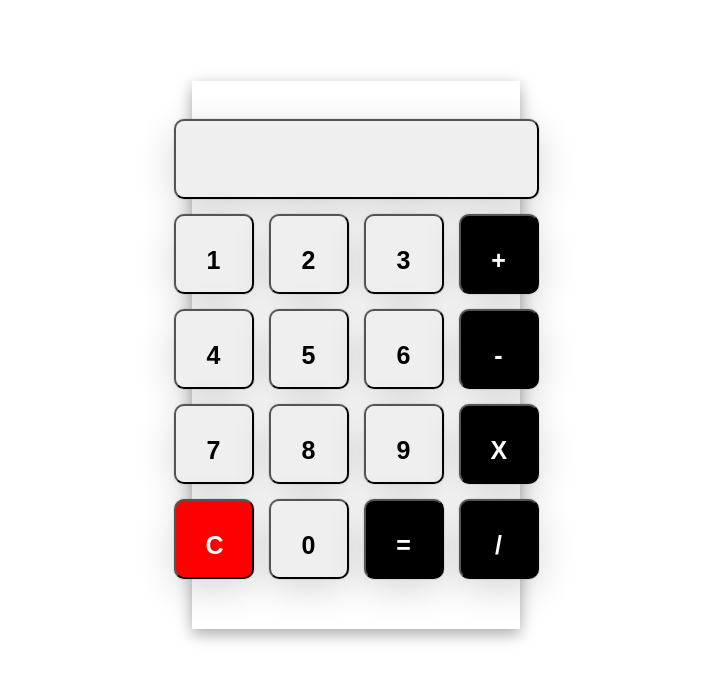
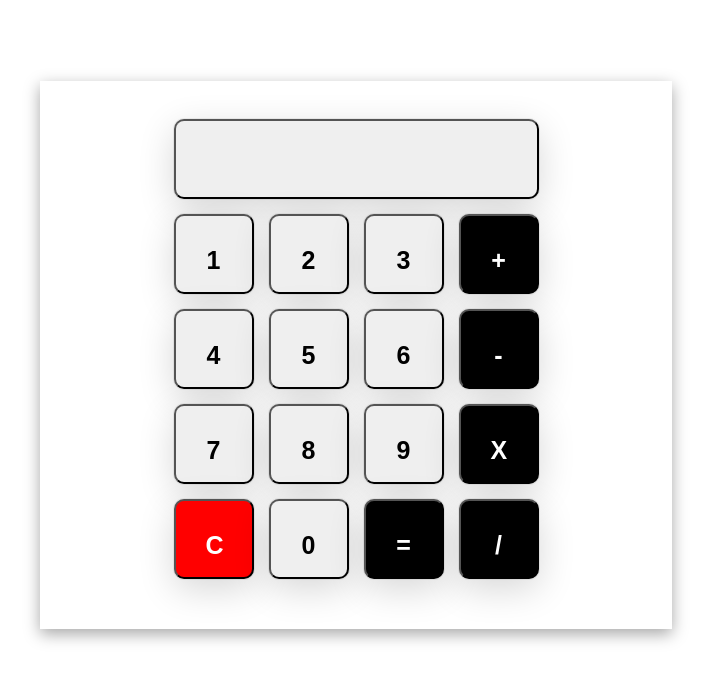
Before and after one commit to Riyasahu0419/MASAI-CALCULATOR-RETURNS-DOM, a plain HTML site: page index.html in a window 1280 px wide. Shown: the part 108-788 px from the top of the page, without its empty margins (284-995 px from the left). Drawn offline with Linux system fonts and the light colour scheme.

Commit message:
its a calculater

```diff
--- a/MASAI CALCULATOR RETURNS DOM.html
+++ b/index.html
@@ -1,8 +1,11 @@
 <!DOCTYPE html>
 <html lang="en">
+<head>
+    <meta charset="UTF-8">
+    <meta name="viewport" content="width=device-width, initial-scale=1.0">
+    <title>Document</title>
+</head>
 
-<head>
-    <title>Masai Calculator</title>
     <style>
         #mc {
             text-align: center;
@@ -13,7 +16,7 @@
         }
 
         #head {
-            width:26%;
+            width:50%;
             /* border: 5px solid black; */
             margin: auto;
             display: grid;
```
